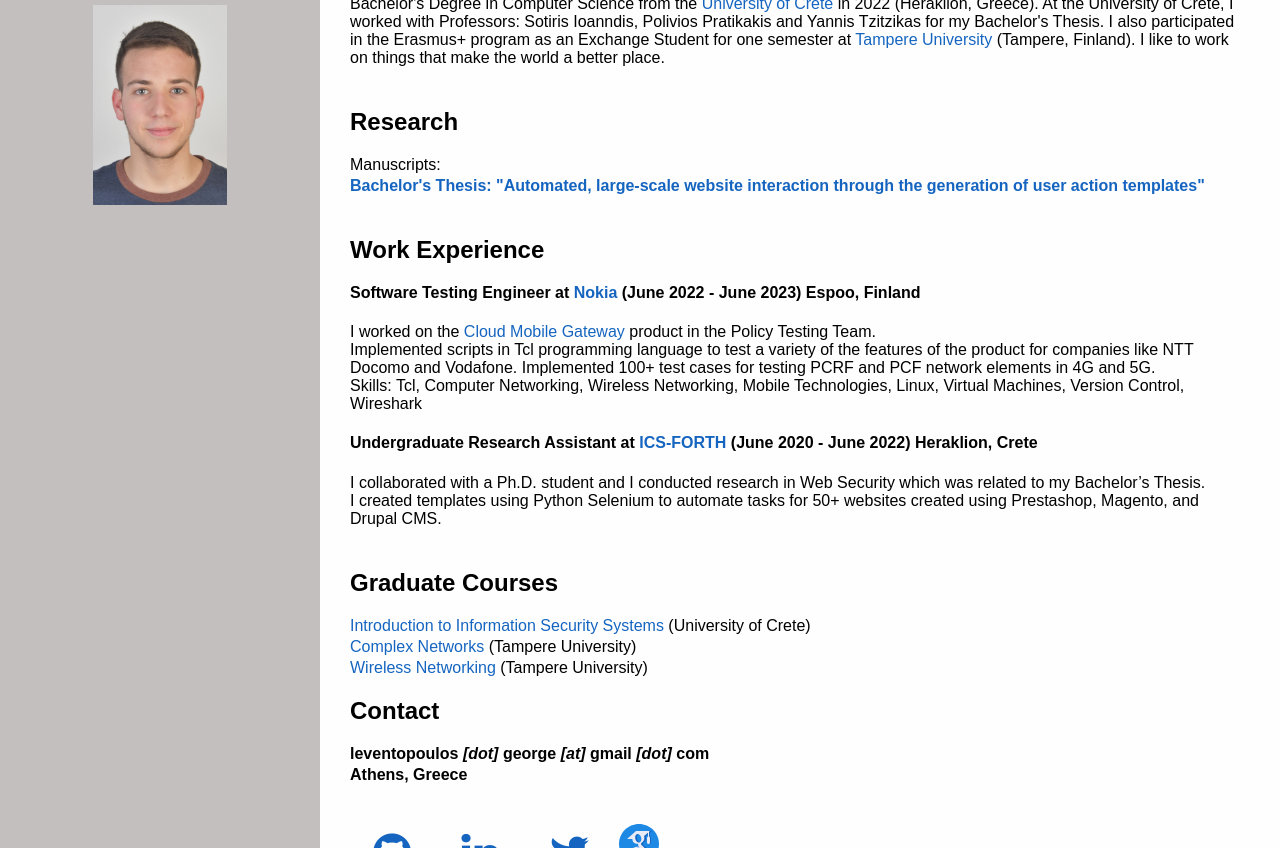
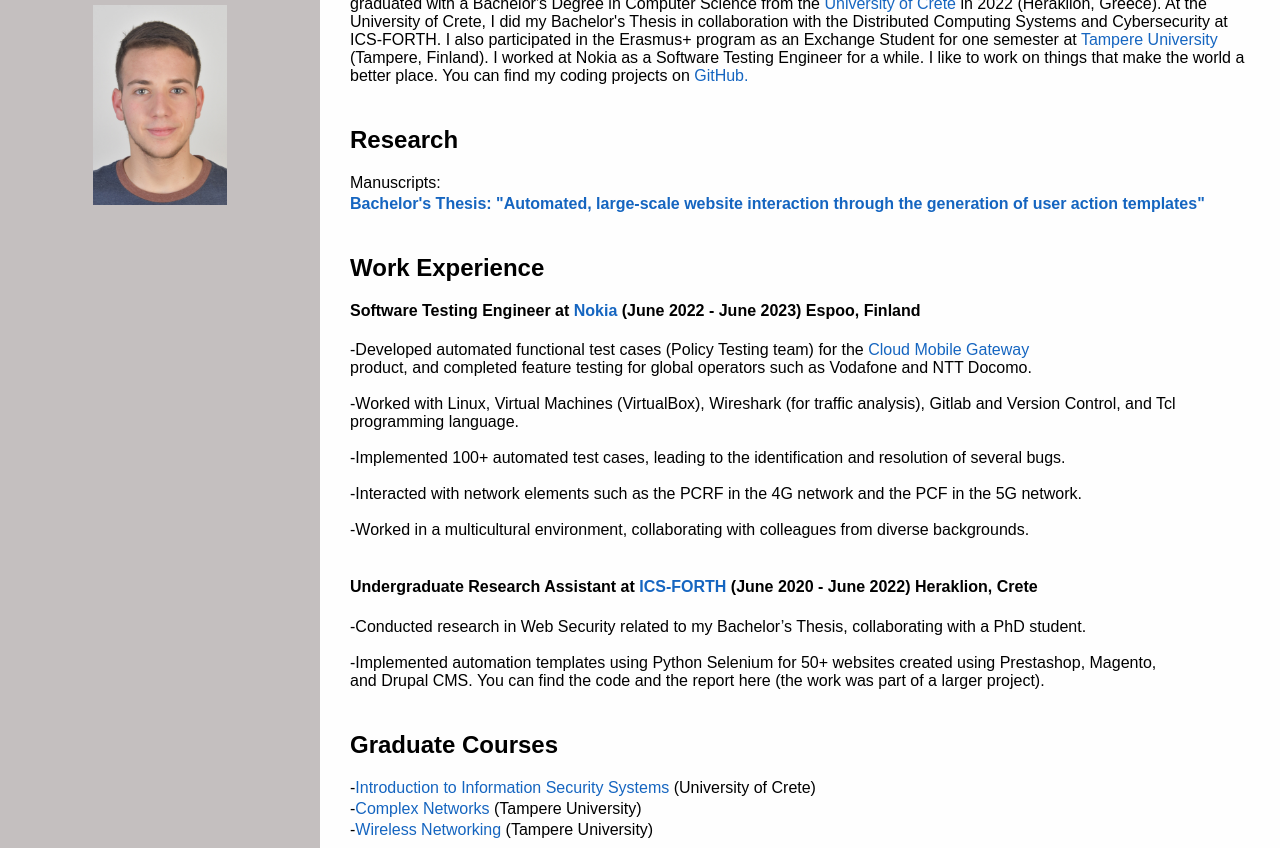
Before and after one commit to georgeleve/georgeleve.github.io, a plain HTML site: page index.html in a window 1280 px wide. Shown: the part 167-1015 px from the top of the page. Drawn offline with Linux system fonts and the light colour scheme.

Commit message:
work experience

```diff
--- a/index.html
+++ b/index.html
@@ -196,11 +196,12 @@ div-me {
     <div id="about">
       <h2>About Me</h2>
       <!--<p>Incoming PhD student in Computer Science at <a href="https://www.stonybrook.edu/">Stony Brook University</a>, starting in the Fall of 2023 (New York, USA).</p>-->
-      <p>My research interests include Network Security, Web Security, Systems Security, Machine Learning.
-        <!--Before starting my PhD,--> I graduated with a Bachelor's Degree in Computer Science from the <a href="https://csd.uoc.gr/">University of Crete</a> in 2022 (Heraklion, Greece).
-        At the University of Crete, I worked with Professors: Sotiris Ioanndis, Polivios Pratikakis and Yannis Tzitzikas for my Bachelor's Thesis.
+      <p>My research interests include Network Security, Web Security, Systems Security, Artificial intelligence, Telecommunications.
+        I graduated with a Bachelor's Degree in Computer Science from the <a href="https://csd.uoc.gr/">University of Crete</a> in 2022 (Heraklion, Greece).
+        At the University of Crete, I did my Bachelor's Thesis in collaboration with the Distributed Computing Systems and Cybersecurity at ICS-FORTH.
         I also participated in the Erasmus+ program as an Exchange Student for one semester at <a href="https://www.tuni.fi/en">Tampere University</a> (Tampere, Finland).
-        I like to work on things that make the world a better place.</p>
+        I worked at Nokia as a Software Testing Engineer for a while. I like to work on things that make the world a better place. You can find my coding projects on
+        <a href="https://github.com/georgeleve">GitHub.</a></p>
       <br>
     </div>
 
@@ -214,23 +215,28 @@ div-me {
     <div id="work">
       <h2>Work Experience</h2>
       <p><b>Software Testing Engineer at <a href="https://www.nokia.com/">Nokia</a> (June 2022 - June 2023) Espoo, Finland</b></p><br>
-      <p>I worked on the <a href="https://www.nokia.com/networks/core-networks/cloud-mobile-gateway/">Cloud Mobile Gateway </a> product in the Policy Testing Team. <br>
-        Implemented scripts in Tcl programming language to test a variety of the features of
-        the product for companies like NTT Docomo and Vodafone.
-        Implemented 100+ test cases for testing PCRF and PCF network elements in 4G and 5G. <br>
-        Skills: Tcl, Computer Networking, Wireless Networking, Mobile Technologies, Linux, Virtual Machines, Version Control, Wireshark <br><br>
-        </p>
+      <p>
+        -Developed automated functional test cases (Policy Testing team) for the <a href="https://www.nokia.com/networks/core-networks/cloud-mobile-gateway/">Cloud Mobile Gateway </a> <br>
+        product, and completed feature testing for global operators such as Vodafone and NTT Docomo. <br><br>
+        -Worked with Linux, Virtual Machines (VirtualBox), Wireshark (for traffic analysis), Gitlab and Version Control, and Tcl programming language. <br><br>
+        -Implemented 100+ automated test cases, leading to the identification and resolution of several bugs. <br><br>
+        -Interacted with network elements such as the PCRF in the 4G network and the PCF in the 5G network. <br><br>
+        -Worked in a multicultural environment, collaborating with colleagues from diverse backgrounds. <br>
+      </p>
+      <br>
+      <br>
       <p><b>Undergraduate Research Assistant at <a href="https://www.ics.forth.gr/discs/">ICS-FORTH</a> (June 2020 - June 2022) Heraklion, Crete</b></p><br>
-      <p>I collaborated with a Ph.D. student and I conducted research in Web Security which was related to my Bachelor’s Thesis.<br>
-        I created templates using Python Selenium to automate tasks for 50+ websites created using Prestashop, Magento, and Drupal CMS.</p><br>
+      <p>-Conducted research in Web Security related to my Bachelor’s Thesis, collaborating with a PhD student. <br><br>
+        -Implemented automation templates using Python Selenium for 50+ websites created using Prestashop, Magento, <br>
+        and Drupal CMS. You can find the code and the report here (the work was part of a larger project).</p><br>
 
     </div>
 
     <div id="courses">
       <h2>Graduate Courses</h2>
-      <p><a href="https://www.csd.uoc.gr/~hy457/">Introduction to Information Security Systems</a> (University of Crete)</p>
-      <p><a href="https://www.tuni.fi/en/students-guide/curriculum/course-units/tut-cu-g-47996?year=2022">Complex Networks </a>(Tampere University)</p>
-      <p><a href="https://www.tuni.fi/en/students-guide/curriculum/course-units/tut-cu-g-42154?year=2022">Wireless Networking </a>(Tampere University)</p>
+      <p>-<a href="https://www.csd.uoc.gr/~hy457/">Introduction to Information Security Systems</a> (University of Crete)</p>
+      <p>-<a href="https://www.tuni.fi/en/students-guide/curriculum/course-units/tut-cu-g-47996?year=2022">Complex Networks </a>(Tampere University)</p>
+      <p>-<a href="https://www.tuni.fi/en/students-guide/curriculum/course-units/tut-cu-g-42154?year=2022">Wireless Networking </a>(Tampere University)</p>
     </div>
 
     <div id="contact">
```
